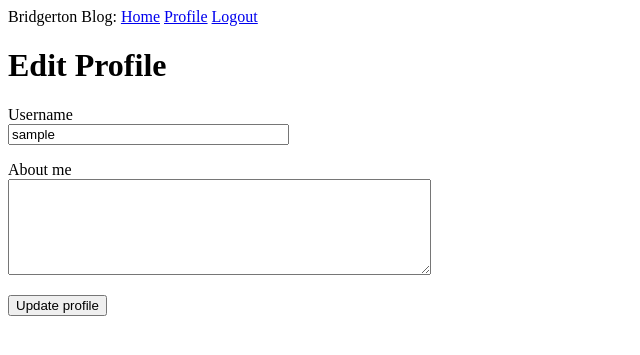
After one commit to blueberrypicnic/microblog4, a Flask app: page /edit_profile in a window 1280 px wide. The commit adds this page. Shown: the top 355 px of the page, without its empty margins (0-640 px from the left). Run offline with Flask 2, Linux system fonts and the light colour scheme; the visitor is signed in with stand-in values (Sample User, id 1); data comes from the database, SQL or seed files in the repository; both versions use the stored data as it was after the commit.

Commit message:
Completed Chapter 6 (Profile Page and Avatars)

```diff
--- a/app/forms.py
+++ b/app/forms.py
@@ -1,6 +1,6 @@
 from flask_wtf import FlaskForm
-from wtforms import StringField, PasswordField, BooleanField, SubmitField
-from wtforms.validators import ValidationError, DataRequired, Email, EqualTo
+from wtforms import StringField, TextAreaField, PasswordField, BooleanField, SubmitField
+from wtforms.validators import ValidationError, DataRequired, Email, EqualTo, Length
 from app.models import User
 
 
@@ -28,3 +28,9 @@ class RegistrationForm(FlaskForm):
         user = User.query.filter_by(email=email.data).first()
         if user is not None:
             raise ValidationError('Please use a different email address.')
+
+
+class EditProfileForm(FlaskForm):
+    username = StringField('Username', validators=[DataRequired()])
+    about_me = TextAreaField('About me', validators=[Length(min=0, max=256)])
+    submit = SubmitField('Update profile')
--- a/app/models.py
+++ b/app/models.py
@@ -1,4 +1,5 @@
 from datetime import datetime
+from hashlib import md5
 from app import db, login
 from flask_login import UserMixin
 from werkzeug.security import generate_password_hash, check_password_hash
@@ -10,6 +11,8 @@ class User(UserMixin, db.Model):
     email = db.Column(db.String(128), index=True, unique=True)
     password_hash = db.Column(db.String(128))
     posts = db.relationship('Post', backref='author', lazy='dynamic')
+    about_me = db.Column(db.String(256))
+    last_seen = db.Column(db.DateTime, default=datetime.utcnow)
 
     def __repr__(self):
         return f'id: {self.id}, user: {self.username}, email: {self.email}, password_hash: {self.password_hash}'
@@ -20,6 +23,9 @@ class User(UserMixin, db.Model):
     def check_password(self, password):
         return check_password_hash(self.password_hash, password)
 
+    def avatar(self, size):
+        hexdigest = md5(self.email.lower().encode('utf-8')).hexdigest()
+        return f'https://www.gravatar.com/avatar/{hexdigest}?s={size}&d=identicon'
 
 @login.user_loader
 def load_user(id):
--- a/app/routes.py
+++ b/app/routes.py
@@ -1,9 +1,17 @@
+from datetime import datetime
 from flask import render_template, flash, redirect, url_for, request
 from flask_login import login_user, logout_user, current_user, login_required
 from werkzeug.urls import url_parse
 from app import app, db
-from app.forms import LoginForm, RegistrationForm
+from app.forms import LoginForm, RegistrationForm, EditProfileForm
 from app.models import User
+
+
+@app.before_request
+def before_request():
+    if current_user.is_authenticated:
+        current_user.last_seen = datetime.utcnow()
+        db.session.commit()
 
 
 @app.route('/')
@@ -74,6 +82,33 @@ def register():
     return render_template('register.html', title='Register', form=form)
 
 
+@app.route('/user_profile/<username>')
+@login_required
+def user_profile(username):
+    user = User.query.filter_by(username=username).first_or_404()
+    posts = [
+        {'author': user, 'body': 'Test post #1: Versailles is way more scandalous than Bridgerton.'},
+        {'author': user, 'body': 'Test post #2: The French reign supreme when it comes to depravity.'}
+    ]
+    return render_template('profile.html', user=user, posts=posts)
+
+
+@app.route('/edit_profile', methods=['GET', 'POST'])
+@login_required
+def edit_profile():
+    form = EditProfileForm()
+    if form.validate_on_submit():
+        current_user.username = form.username.data
+        current_user.about_me = form.about_me.data
+        db.session.commit()
+        flash("Your profile has been updated.")
+        return redirect(url_for('edit_profile'))
+    elif request.method == 'GET':
+        form.username.data = current_user.username
+        form.about_me.data = current_user.about_me
+    return render_template('edit_profile.html', title='Edit profile', form=form)
+
+
 @app.route('/logout')
 @login_required
 def logout():
--- a/app/templates/base.html
+++ b/app/templates/base.html
@@ -18,6 +18,7 @@
     {% if current_user.is_anonymous %}
     <a href={{ url_for('login') }} id="login_page">Login</a>
     {% else %}
+    <a href={{ url_for('user_profile', username=current_user.username) }} id="profile_page">Profile</a>
     <a href={{ url_for('logout') }} id="logout_page">Logout</a>
     {% endif %}
 </nav>
--- /dev/null
+++ b/app/templates/edit_profile.html
@@ -0,0 +1,23 @@
+{% extends "base.html" %}
+
+{% block content %}
+    <h1>Edit Profile</h1>
+    <form action="" method="post">
+        {{ form.hidden_tag() }}
+        <p>
+            {{ form.username.label }}<br>
+            {{ form.username(size=32) }}<br>
+            {% for error in form.username.errors %}
+            <span style="color: red;">[{{ error }}]</span>
+            {% endfor %}
+        </p>
+        <p>
+            {{ form.about_me.label }}<br>
+            {{ form.about_me(cols=50, rows=6) }}<br>
+            {% for error in form.about_me.errors %}
+            <span style="color: red;">[{{ error }}]</span>
+            {% endfor %}
+        </p>
+        <p>{{ form.submit() }}</p>
+    </form>
+{% endblock %}
```
Also changed, not shown: app/templates/_post.html (added, +14 -0 lines), app/templates/index.html (+1 -14 lines), app/templates/profile.html (added, +24 -0 lines), migrations/versions/a4bcfc47deb6_add_about_me_and_last_seen_to_user.py (added, +30 -0 lines), bridgerton.db.
